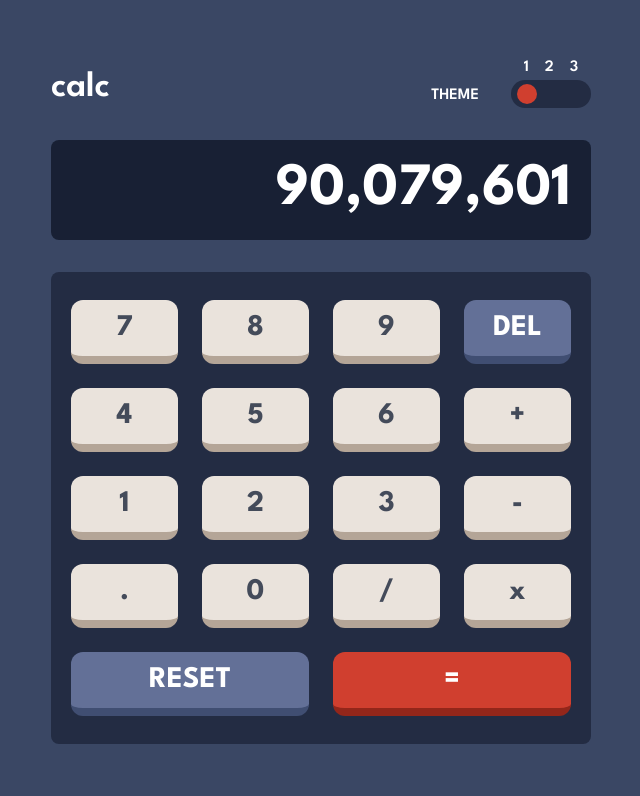
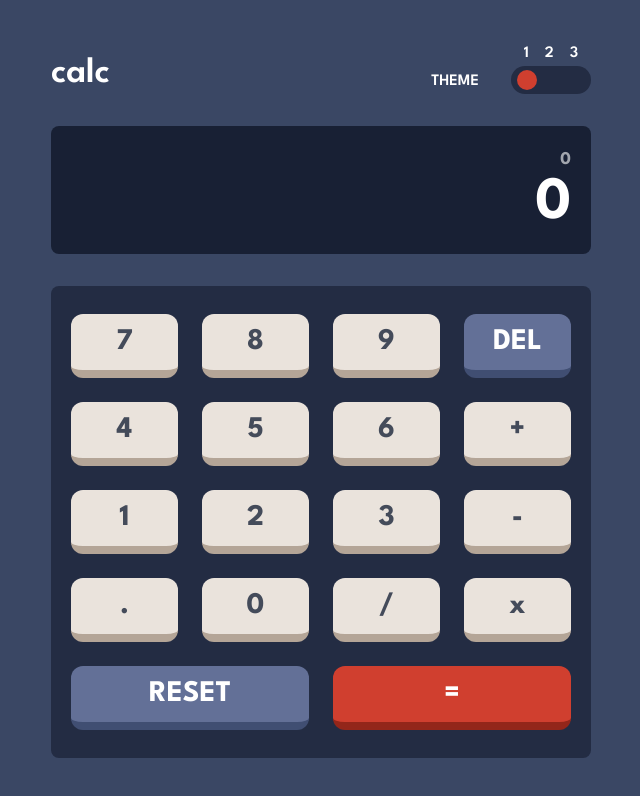
Before and after one commit to hassanahmadp/piaic-small-10-projects, a Next.js app: page / in a window 1280 px wide. Shown: the top 796 px of the page, without its empty margins (319-959 px from the left). Built offline with nearby package versions, Linux system fonts and the light colour scheme.

Commit message:
add functionality added

```diff
--- a/src/app/page.tsx
+++ b/src/app/page.tsx
@@ -2,7 +2,7 @@
 
 import { Switch, Key } from "@/components"
 import { useBrowserStorage } from "@/utils"
-import { useState } from "react"
+import { useCallback, useMemo, useState } from "react"
 import { twMerge } from "tailwind-merge"
 
 export const dynamic = "force-dynamic"
@@ -10,11 +10,30 @@ export const dynamic = "force-dynamic"
 export default function Home() {
   const [theme, setTheme] = useBrowserStorage<themeType>("theme", 1)
   const [result, setResult] = useState<string>("")
+  const [operator, setOperator] = useState<string>("")
+  const [stageValue, setStageValue] = useState<string>("")
 
   const formatNumber = (val: number = 0): string => {
     if (!val || typeof val !== "number") return "0"
     return new Intl.NumberFormat("en-US").format(val)
   }
+
+  const numbers: string[] = useMemo(() => ["1","2","3","4","5","6","7","8","9","0"], [])
+  const operators: string[] = useMemo(() => ["+","-","x","/","="], [])
+
+  const handleKeyPress = (key: string) => {
+    if(numbers.includes(key)) {
+      setStageValue(prev => prev+key)
+    } else if(operators.includes(key)) {
+      setResult(prev => {
+        let res = +prev + +stageValue
+        return res.toString()
+      })
+      setOperator(key)
+      setStageValue("0")
+    }
+  }
+
 
   const keys: string[] = [
     "7",
@@ -36,6 +55,8 @@ export default function Home() {
     "reset",
     "=",
   ]
+
+  const screenTop = formatNumber(+result) + operator
 
   return (
     <main
@@ -59,7 +80,8 @@ export default function Home() {
           )}
           suppressHydrationWarning
         >
-          <h3 className="text-right text-6xl font-bold">{formatNumber(90079601)}</h3>
+          <h3 className="text-right text-lg font-bold opacity-60">{screenTop}</h3>
+          <h3 className="text-right text-6xl font-bold">{formatNumber(+stageValue)}</h3>
         </div>
         <div
           className={twMerge(
@@ -70,7 +92,7 @@ export default function Home() {
           suppressHydrationWarning
         >
           {keys.map(key => (
-            <Key theme={theme} value={key} key={key} />
+            <Key theme={theme} value={key} handleKeyPress={handleKeyPress} key={key} />
           ))}
         </div>
       </div>
--- a/src/components/Key.tsx
+++ b/src/components/Key.tsx
@@ -1,16 +1,19 @@
 'use client'
-import React from "react"
+import React, { Dispatch, SetStateAction } from "react"
 import { twMerge } from "tailwind-merge"
 
 type Props = {
   theme: themeType
+  handleKeyPress: (key: string) => void
 }
 
-export function Key({ theme, value }: Props & CalculatorKey) {
+export function Key({ theme, value, handleKeyPress }: Props & CalculatorKey) {
+
+
   return (
     <span
       className={twMerge(
-        "bg-theme1_key_toggle_next flex justify-center items-center text-theme1_text_dark text-3xl font-bold uppercase border-b-8 border-theme1_key_toggle_next_shadow rounded-xl",
+        "bg-theme1_key_toggle_next cursor-pointer active:translate-y-1 flex justify-center items-center text-theme1_text_dark text-3xl font-bold uppercase border-b-8 border-theme1_key_toggle_next_shadow rounded-xl",
         theme === 2 && "text-theme2_text_dark bg-theme2_key_toggle_next border-theme1_key_toggle_next_shadow",
         theme === 3 && "text-theme3_text_dark bg-theme3_key_toggle_next border-theme3_key_toggle_next_shadow",
         value === "x" && "lowercase",
@@ -23,6 +26,7 @@ export function Key({ theme, value }: Props & CalculatorKey) {
         value === "=" && theme === 2 && "bg-theme2_key_toggle border-theme2_key_toggle_shadow",
         value === "=" && theme === 3 && "bg-theme3_key_toggle border-theme3_key_toggle_shadow",
       )}
+      onClick={() => handleKeyPress(value)}
     >
       {value}
     </span>
--- a/src/utils/hooks/useBrowserStorage.tsx
+++ b/src/utils/hooks/useBrowserStorage.tsx
@@ -14,7 +14,6 @@ export function useBrowserStorage<T>(
       const storageItem =  storageType === "local" ? localStorage.getItem(key) : sessionStorage.getItem(key)
       if (!storageItem) return value
       const data = JSON.parse(storageItem)
-      debugger
       return data
     } else return undefined
   })
```
